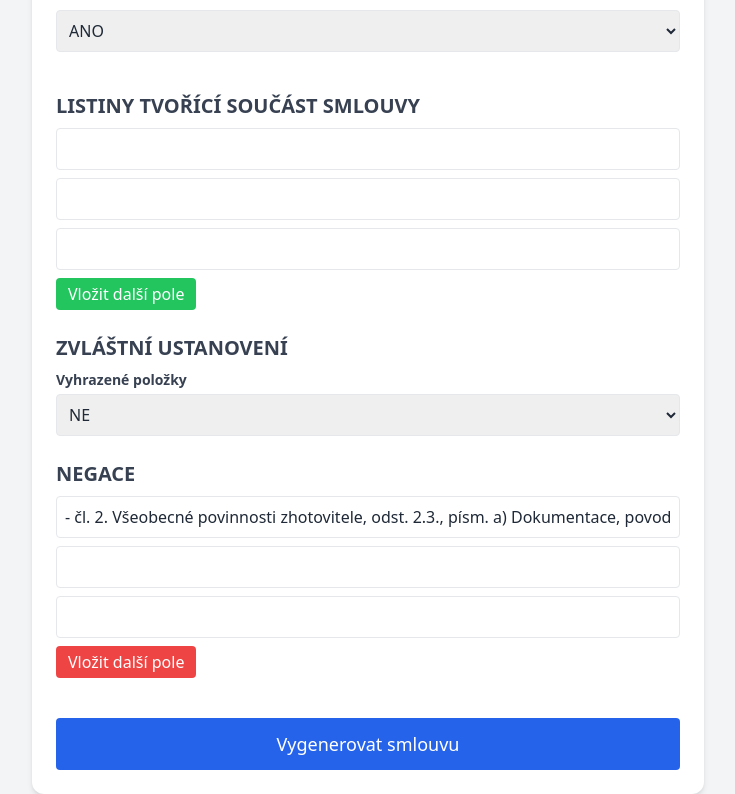
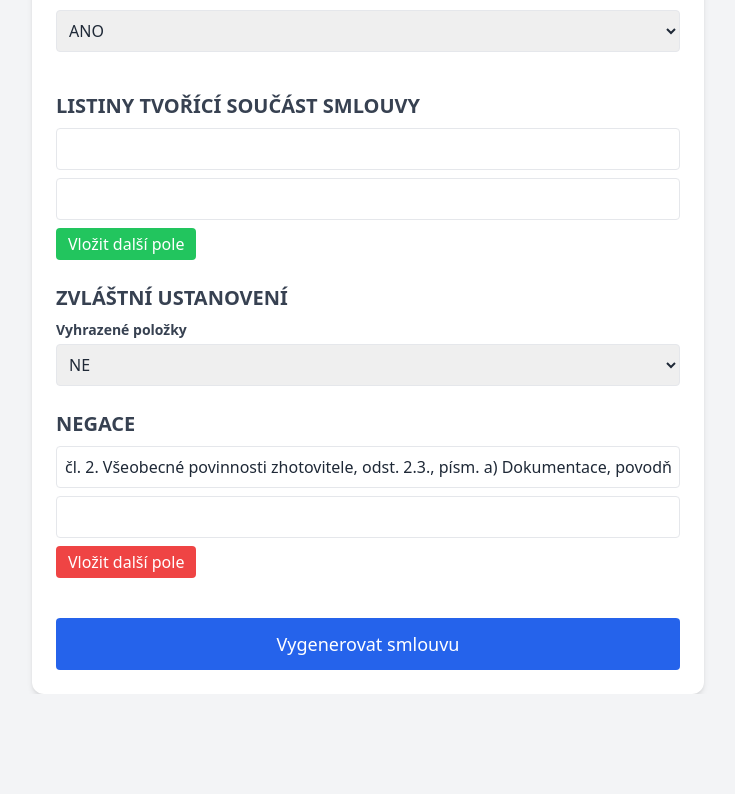
Before and after one commit to JenikAdamira/contract-generator, a Flask app: page / in a window 1280 px wide. Shown: the part 1414-2208 px from the top of the page, without its empty margins (272-1007 px from the left). After the commit the page ends 2108 px from the top, so only its background shows below. Run offline with Flask 3, Linux system fonts and the light colour scheme; some libraries are stand-ins or nearby versions.

Commit message:
Update form.html

```diff
--- a/templates/form.html
+++ b/templates/form.html
@@ -101,9 +101,8 @@
       <div>
         <h2 class="text-xl font-semibold mb-2 text-gray-700 uppercase">Listiny tvořící součást smlouvy</h2>
         <div id="listiny-wrapper" class="space-y-2 mb-2">
-          <input type="text" name="listina_1" class="w-full p-2 border rounded" />
-          <input type="text" name="listina_2" class="w-full p-2 border rounded" />
-          <input type="text" name="listina_3" class="w-full p-2 border rounded" />
+          <input type="text" name="listina_1" rows="2" class="w-full p-2 border rounded" />
+          <input type="text" name="listina_2" rows="2" class="w-full p-2 border rounded" />
         </div>
         <input type="hidden" name="listiny_count" id="listiny_count" value="3" />
         <button type="button" onclick="pridatListinu()" class="bg-green-500 text-white px-3 py-1 rounded hover:bg-green-600">
@@ -125,10 +124,9 @@
       <div>
         <h2 class="text-xl font-semibold mb-2 text-gray-700 uppercase">Negace</h2>
         <div id="negace-wrapper" class="space-y-2 mb-2">
-          <input type="text" name="negace_1" class="w-full p-2 border rounded"
-            value="- čl. 2. Všeobecné povinnosti zhotovitele, odst. 2.3., písm. a) Dokumentace, povodňové plány, geodetické práce, body 4., 5." />
-          <input type="text" name="negace_2" class="w-full p-2 border rounded" />
-          <input type="text" name="negace_3" class="w-full p-2 border rounded" />
+          <input type="text" name="negace_1" rows="2" class="w-full p-2 border rounded"
+            value="čl. 2. Všeobecné povinnosti zhotovitele, odst. 2.3., písm. a) Dokumentace, povodňové plány, geodetické práce, body 4., 5." />
+          <input type="text" name="negace_2" rows="2" class="w-full p-2 border rounded" />
         </div>
         <input type="hidden" name="negace_count" id="negace_count" value="3" />
         <button type="button" onclick="pridatNegaci()" class="bg-red-500 text-white px-3 py-1 rounded hover:bg-red-600">
@@ -159,11 +157,11 @@
   count++;
   countInput.value = count;
 
-      const input = document.createElement("input");
-      input.type = "text";
-      input.name = `listina_${count}`;
-      input.className = "w-full p-2 border rounded";
-      wrapper.appendChild(input);
+  const textarea = document.createElement("textarea");
+  textarea.name = `listina_${count}`;
+  textarea.rows = 2;
+  textarea.className = "w-full p-2 border rounded resize-none";
+  wrapper.appendChild(textarea);
 }
 
 function pridatNegaci() {
@@ -173,11 +171,11 @@
   count++;
   countInput.value = count;
 
-      const input = document.createElement("input");
-      input.type = "text";
-      input.name = `negace_${count}`;
-      input.className = "w-full p-2 border rounded";
-      wrapper.appendChild(input);
+  const textarea = document.createElement("textarea");
+  textarea.name = `negace_${count}`;
+  textarea.rows = 2;
+  textarea.className = "w-full p-2 border rounded resize-none";
+  wrapper.appendChild(textarea);
 }
   </script>
 </body>
```
Lines whose indentation alone changed are shown as unchanged.
